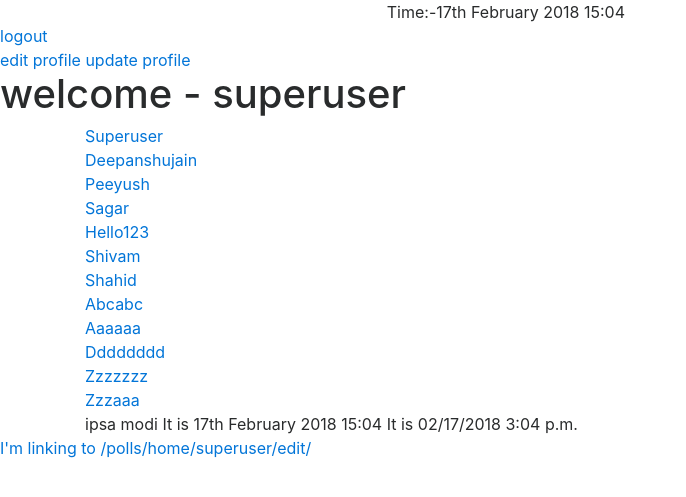
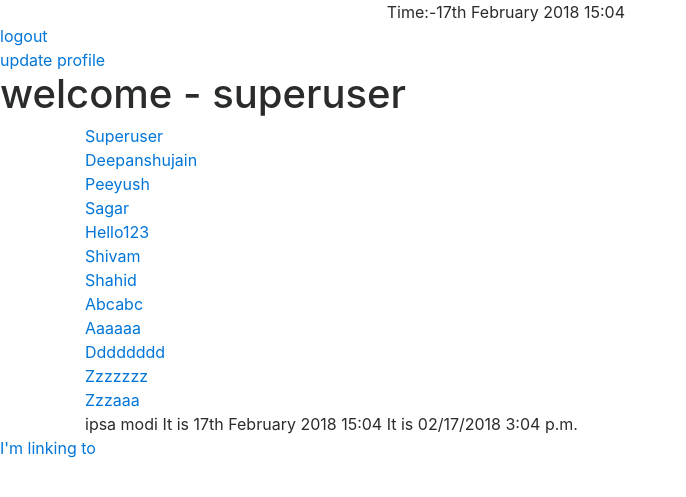
Before and after one commit to deepanshu-jain1999/class_based, a Django app: page /polls/home/ in a window 1280 px wide. Shown: the top 497 px of the page, without its empty margins (0-686 px from the left). Run offline with Django 3.2, Linux system fonts and the light colour scheme; a user stored in the database is signed in; data comes from the database, SQL or seed files in the repository; both versions use the stored data as it was after the commit; some libraries are stand-ins or nearby versions.

Commit message:
Fixed profile update error

```diff
--- a/polls/urls.py
+++ b/polls/urls.py
@@ -1,6 +1,5 @@
 from django.conf.urls import url
 from . import views
-from .views import Signup, Home, Login, ValidateUsername, ValidateEmail, Activate, CreateProfile, UpdateProfile, About
 from django.contrib.auth import views as built_views
 
 """
@@ -15,17 +14,17 @@
 
 
 urlpatterns = [
-    url(r'^signup/$', Signup.as_view(), name='signup'),
-    url(r'^login/$', Login.as_view(), name='login'),
-    url(r'^home/$', Home.as_view(), name='home'),
+    url(r'^signup/$', views.Signup.as_view(), name='signup'),
+    url(r'^login/$', views.Login.as_view(), name='login'),
+    url(r'^home/$', views.Home.as_view(), name='home'),
     url(r'^logout/$', built_views.logout, {'next_page': 'login'}, name='logout'),
-    url(r'^validate_username/$', ValidateUsername.as_view(), name='validate_username'),
-    url(r'^validate_email/$', ValidateEmail.as_view(), name='validate_email'),
+    url(r'^validate_username/$', views.ValidateUsername.as_view(), name='validate_username'),
+    url(r'^validate_email/$', views.ValidateEmail.as_view(), name='validate_email'),
     # first part is user_id in base 36 second part is token where one is 36base string and other is 20 length hash key
-    url(r'^activate_user/(?P<uidb64>[0-9A-Za-z_\-]+)/(?P<token>[0-9A-Za-z]{1,13}-[0-9A-Za-z]{1,20})/$', Activate.as_view(), name='activate'),
-    url(r'^home/(?P<username>\w+)/edit/$', CreateProfile.as_view(), name='create_profile'),
-    url(r'^home/(?P<pk>\d+)/edit_again/$', UpdateProfile.as_view(), name='update_profile'),
-    url(r'^about/(?P<username>\w+)/$', About.as_view(), name='about_user'),
+    url(r'^activate_user/(?P<uidb64>[0-9A-Za-z_\-]+)/(?P<token>[0-9A-Za-z]{1,13}-[0-9A-Za-z]{1,20})/$', views.Activate.as_view(), name='activate'),
+    # url(r'^home/(?P<username>\w+)/edit/$', CreateProfile.as_view(), name='create_profile'),
+    url(r'^home/(?P<pk>\d+)/edit_again/$', views.UpdateProfile.as_view(), name='update_profile'),
+    url(r'^about/(?P<username>\w+)/$', views.About.as_view(), name='about_user'),
     url(r'^learn/$', views.learn, name='learn'),
 
 
--- a/polls/views.py
+++ b/polls/views.py
@@ -46,14 +46,11 @@
             user = form.save(commit=False)
             user.is_active = False
             user.save()
-            print('user-->',user.pk)
-            print(urlsafe_base64_encode(force_bytes(user.pk)))
-            print(account_activation_token.make_token(user))
             message = 'hello how are you'
             msg_html = render_to_string('polls/email_content.html', {
                 'user': username,
                 'domain': current_site.domain,
-                'uid': urlsafe_base64_encode(force_bytes(user.pk)),
+                'uid': urlsafe_base64_encode(force_bytes(user.pk)).decode(),
                 'token': account_activation_token.make_token(user),
             })
             subject = 'Activate your account'
@@ -159,21 +156,23 @@
 #     def get_success_url(self, *args, **kwargs):
 #         return reverse('home')
 
-class CreateProfile(CreateView):
-    template_name = 'polls/edit_profile.html'
-    form_class = ProfileForm
-    model = User
-    success_url = reverse_lazy('home')
-
-    def form_valid(self, form):
-        form = self.form_class(self.request.POST)
-        if form.is_valid():
-            profile = form.save(commit=False)
-
-            profile.user_id = self.request.user.id
-            profile.save()
-            print('form is save')
-            return redirect('home')
+# class CreateProfile(CreateView):
+#     template_name = 'polls/edit_profile.html'
+#     if d
+#     form_class = ProfileForm
+#
+#     model = User
+#     success_url = reverse_lazy('home')
+#
+#     def form_valid(self, form):
+#         form = self.form_class(self.request.POST)
+#         if form.is_valid():
+#             profile = form.save(commit=False)
+#
+#             profile.user_id = self.request.user.id
+#             profile.save()
+#             print('form is save')
+#             return redirect('home')
 
 
 class UpdateProfile(UpdateView):
@@ -184,9 +183,8 @@
     success_url = reverse_lazy('home')
 
     def get_object(self, queryset=None):
-        obj = User.objects.get(user=self.request.user)
+        obj = Profile.objects.get_or_create(user=self.request.user)[0]
         return obj
-
 
 class About(TemplateView):
     model = User
@@ -194,8 +192,8 @@
 
     def get_context_data(self, **kwargs):
         context = super(About, self).get_context_data(**kwargs)
-        search_user = User.objects.filter(username=self.kwargs['username'])
-        context['search_profile'] = Profile.objects.get(user=search_user)
+        search_user = User.objects.get(username=self.kwargs['username'])
+        context['search_profile'] = Profile.objects.get_or_create(user=search_user)[0]
         return context
 
 
--- a/templates/polls/email_content.html
+++ b/templates/polls/email_content.html
@@ -10,6 +10,7 @@
     <div style="border-radius: 15%;color: yellow">
     Please click on the link below to confirm your registration:<br>
   <a href="http://{{ domain }}{% url 'activate' uidb64=uid token=token %}">click here</a>
+
 </div>
 </body>
 </html>
--- a/templates/polls/home.html
+++ b/templates/polls/home.html
@@ -9,7 +9,7 @@
     <div class="col-md-6 text-right">Time:-{% now "jS F Y H:i" %}</div>
   </div>
 <a href="{% url 'logout' %}">logout</a><br>
-<a href="{% url 'create_profile' user.username %}">edit profile</a>
+
 <a href="{% url 'update_profile' user.id %}">update profile</a>
 <h1>welcome - {{ user.username }}</h1>
 
@@ -26,7 +26,7 @@
 {% autoescape off %}
 {#    {{ |escape }}#}
 {% endautoescape %}
-{% url 'create_profile' user.username as the_url %}
+{% url 'update_profile' user.username as the_url %}
 
 <a href="{{ the_url }}">I'm linking to {{ the_url }}</a>
 
```
Also changed, not shown: db.sqlite3.
